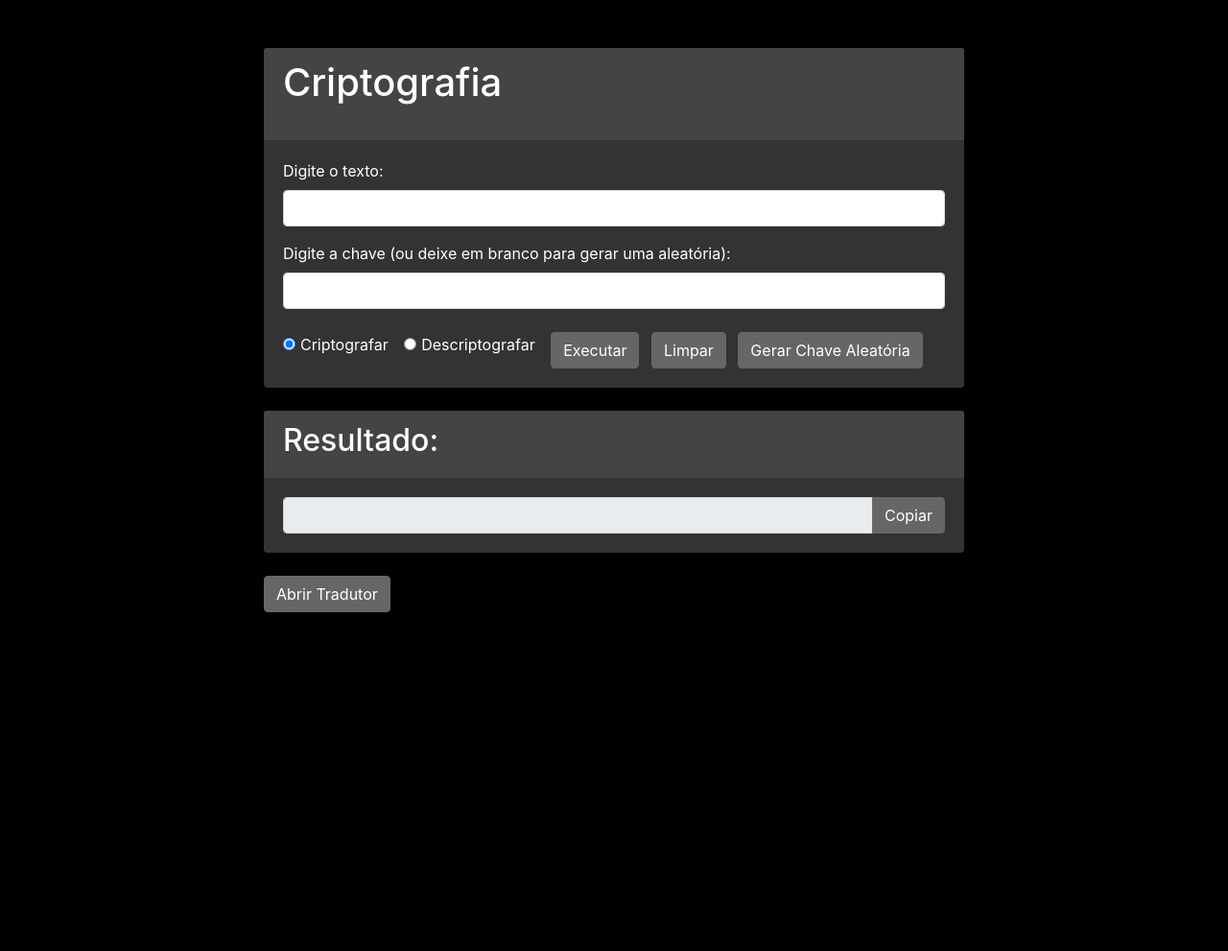
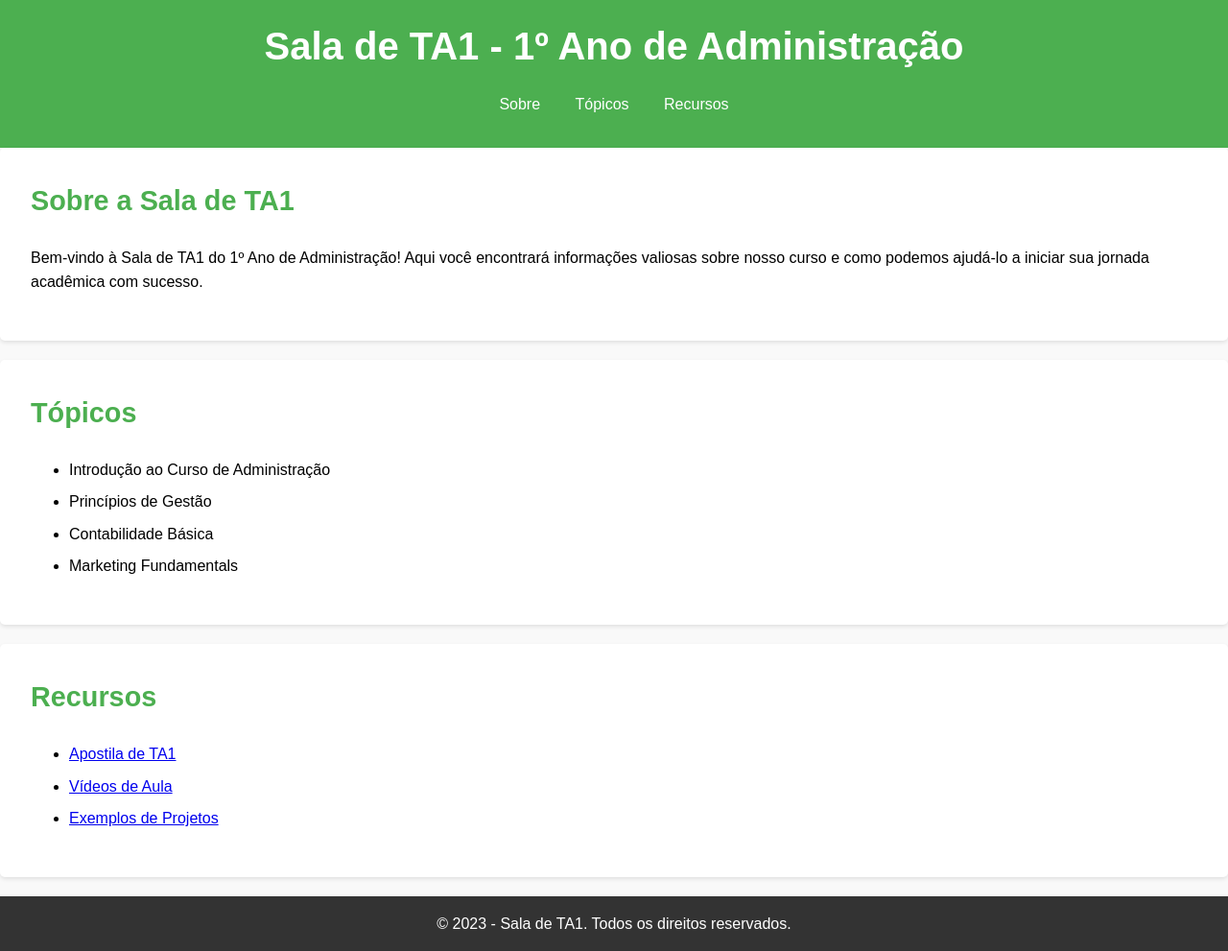
Before and after one commit to NiicolasAndrade/aaaa, a plain HTML site: page index.html in a window 1280 px wide. Shown: the whole page at 96% size. Before the commit the page ends 800 px from the top, so only its background shows below. Drawn offline with nearby package versions, Linux system fonts and the light colour scheme.

Commit message:
Atualizar o index.html

```diff
--- a/index.html
+++ b/index.html
@@ -1,196 +1,129 @@
 <!DOCTYPE html>
-<html>
+<html lang="pt-BR">
 <head>
-    <title>Criptografia</title>
-    <!-- Adicionando Bootstrap e jQuery para melhorar o estilo e o funcionamento do pop-up modal -->
-    <link rel="stylesheet" href="https://maxcdn.bootstrapcdn.com/bootstrap/4.5.2/css/bootstrap.min.css">
-    <script src="https://code.jquery.com/jquery-3.6.0.min.js"></script>
-    <script src="https://cdnjs.cloudflare.com/ajax/libs/popper.js/2.10.2/umd/popper.min.js"></script>
-    <script src="https://maxcdn.bootstrapcdn.com/bootstrap/4.5.2/js/bootstrap.min.js"></script>
+    <meta charset="UTF-8">
+    <meta name="viewport" content="width=device-width, initial-scale=1.0">
+    <title>Sala de TA1 - 1º Ano de Administração</title>
     <style>
         body {
-            background-color: #000;
-            color: #fff;
+            font-family: Arial, sans-serif;
+            line-height: 1.6;
+            margin: 0;
+            padding: 0;
+            background-color: #f9f9f9;
         }
 
-        .container {
-            margin-top: 50px;
+        header {
+            background-color: #4CAF50;
+            color: #fff;
+            text-align: center;
+            padding: 1rem;
         }
 
-        .card {
+        header h1 {
+            margin: 0;
+            font-size: 2.5rem;
+        }
+
+        header nav ul {
+            list-style: none;
+            padding: 0;
+            margin: 1rem 0;
+        }
+
+        header nav li {
+            display: inline-block;
+            margin: 0 1rem;
+        }
+
+        header nav a {
+            color: #fff;
+            text-decoration: none;
+        }
+
+        section {
+            padding: 2rem;
+            background-color: #fff;
+            box-shadow: 0 2px 4px rgba(0, 0, 0, 0.1);
+            border-radius: 5px;
+            margin-bottom: 20px;
+        }
+
+        section h2 {
+            margin-top: 0;
+            font-size: 1.8rem;
+            color: #4CAF50;
+        }
+
+        section p {
+            margin-bottom: 1rem;
+        }
+
+        section ul {
+            list-style: disc;
+            margin-left: 2rem;
+            padding-left: 0.5rem;
+        }
+
+        section li {
+            margin-bottom: 0.5rem;
+        }
+
+        footer {
             background-color: #333;
             color: #fff;
-            border: none;
+            text-align: center;
+            padding: 1rem;
         }
 
-        .card-header {
-            background-color: #444;
-            border-bottom: none;
-        }
-
-        .btn-primary,
-        .btn-secondary,
-        .btn-success {
-            background-color: #666;
-            border-color: #666;
-        }
-
-        .btn-primary:hover,
-        .btn-secondary:hover,
-        .btn-success:hover {
-            background-color: #555;
-            border-color: #555;
+        footer p {
+            margin: 0;
         }
     </style>
 </head>
 <body>
-    <div class="container">
-        <div class="row justify-content-center">
-            <div class="col-lg-8">
-                <div class="card">
-                    <div class="card-header">
-                        <h1 class="mb-4">Criptografia</h1>
-                    </div>
-                    <div class="card-body">
-                        <form>
-                            <div class="form-group">
-                                <label for="texto">Digite o texto:</label>
-                                <input type="text" class="form-control" id="texto" name="texto">
-                            </div>
-                            <div class="form-group">
-                                <label for="chave">Digite a chave (ou deixe em branco para gerar uma aleatória):</label>
-                                <input type="text" class="form-control" id="chave" name="chave">
-                            </div>
-                            <div class="form-check form-check-inline">
-                                <input class="form-check-input" type="radio" name="opcao" id="opcaoCriptografar" value="criptografar" checked>
-                                <label class="form-check-label" for="opcaoCriptografar">Criptografar</label>
-                            </div>
-                            <div class="form-check form-check-inline">
-                                <input class="form-check-input" type="radio" name="opcao" id="opcaoDescriptografar" value="descriptografar">
-                                <label class="form-check-label" for="opcaoDescriptografar">Descriptografar</label>
-                            </div>
-                            <button type="button" class="btn btn-primary mt-2 mr-2" onclick="executarOperacao()">Executar</button>
-                            <button type="button" class="btn btn-secondary mt-2" onclick="limparCampos()">Limpar</button>
-                            <button type="button" class="btn btn-success mt-2 ml-2" onclick="gerarChaveAleatoria()">Gerar Chave Aleatória</button>
-                        </form>
-                    </div>
-                </div>
-                <div class="card mt-4">
-                    <div class="card-header">
-                        <h2>Resultado:</h2>
-                    </div>
-                    <div class="card-body">
-                        <div class="input-group">
-                            <input type="text" class="form-control" id="resultado" readonly>
-                            <div class="input-group-append">
-                                <button class="btn btn-success" type="button" onclick="copiarTexto()">Copiar</button>
-                            </div>
-                        </div>
-                    </div>
-                </div>
-                <button type="button" class="btn btn-primary mt-4" data-toggle="modal" data-target="#tradutorModal">Abrir Tradutor</button>
-            </div>
-        </div>
-    </div>
+    <!-- Cabeçalho -->
+    <header>
+        <h1>Sala de TA1 - 1º Ano de Administração</h1>
+        <nav>
+            <ul>
+                <li><a href="#sobre">Sobre</a></li>
+                <li><a href="#topicos">Tópicos</a></li>
+                <li><a href="#recursos">Recursos</a></li>
+            </ul>
+        </nav>
+    </header>
 
-    <!-- Tradutor Modal -->
-    <div class="modal fade" id="tradutorModal" tabindex="-1" role="dialog" aria-labelledby="tradutorModalLabel" aria-hidden="true">
-        <div class="modal-dialog" role="document">
-            <div class="modal-content">
-                <div class="modal-header">
-                    <h5 class="modal-title" id="tradutorModalLabel">Tradutor de Alfabeto</h5>
-                    <button type="button" class="close" data-dismiss="modal" aria-label="Fechar">
-                        <span aria-hidden="true">&times;</span>
-                    </button>
-                </div>
-                <div class="modal-body">
-                    <div class="form-group">
-                        <label for="traducao">Digite o texto a ser traduzido:</label>
-                        <input type="text" class="form-control" id="traducao" name="traducao">
-                    </div>
-                    <button type="button" class="btn btn-primary mt-2" onclick="traduzirTexto()">Traduzir</button>
-                    <button type="button" class="btn btn-secondary mt-2" onclick="limparTraducao()">Limpar</button>
-                </div>
-            </div>
-        </div>
-    </div>
+    <!-- Sobre a sala -->
+    <section id="sobre">
+        <h2>Sobre a Sala de TA1</h2>
+        <p>Bem-vindo à Sala de TA1 do 1º Ano de Administração! Aqui você encontrará informações valiosas sobre nosso curso e como podemos ajudá-lo a iniciar sua jornada acadêmica com sucesso.</p>
+    </section>
 
-    <!-- Inclua o CryptoJS no seu projeto -->
-    <script src="https://cdnjs.cloudflare.com/ajax/libs/crypto-js/4.0.0/crypto-js.min.js"></script>
-    <script>
-        // Alfabeto personalizado para o tradutor
-        const alfabetoOriginal = 'abcdefghijklmnopqrstuvwxyzABCDEFGHIJKLMNOPQRSTUVWXYZ0123456789áàâãéèêíìîóòôõúùûçÁÀÂÃÉÈÊÍÌÎÓÒÔÕÚÙÛÇ!"#$%&\'()*+,-./:;<=>?@[\\]^_`{|}~';
-        const alfabetoTraduzido = 'zyxwvutsrqponmlkjihgfedcbaABCDEFGHIJKLMNOPQRSTUVWXYZ0123456789àáâãèéêìíîòóôõùúûçÁÀÂÃÉÈÊÍÌÎÓÒÔÕÚÙÛÇ!"#$%&\'()*+,-./:;<=>?@[\\]^_`{|}~';
+    <!-- Tópicos da sala -->
+    <section id="topicos">
+        <h2>Tópicos</h2>
+        <ul>
+            <li>Introdução ao Curso de Administração</li>
+            <li>Princípios de Gestão</li>
+            <li>Contabilidade Básica</li>
+            <li>Marketing Fundamentals</li>
+        </ul>
+    </section>
 
-        function executarOperacao() {
-            const texto = document.getElementById('texto').value;
-            let chave = document.getElementById('chave').value;
-            const opcao = document.querySelector('input[name="opcao"]:checked').value;
-            let resultado;
+    <!-- Recursos úteis -->
+    <section id="recursos">
+        <h2>Recursos</h2>
+        <ul>
+            <li><a href="link_para_recurso1">Apostila de TA1</a></li>
+            <li><a href="link_para_recurso2">Vídeos de Aula</a></li>
+            <li><a href="link_para_recurso3">Exemplos de Projetos</a></li>
+        </ul>
+    </section>
 
-            if (!texto || (!chave && opcao === 'criptografar')) {
-                alert('Digite o texto e a chave!');
-                return;
-            }
-
-            if (opcao === 'criptografar') {
-                if (!chave) {
-                    alert('Digite uma chave para criptografar!');
-                    return;
-                }
-                resultado = CryptoJS.AES.encrypt(texto, chave).toString();
-            } else if (opcao === 'descriptografar') {
-                if (!chave) {
-                    alert('Digite a chave para descriptografar!');
-                    return;
-                }
-                const bytesDescriptografados = CryptoJS.AES.decrypt(texto, chave);
-                resultado = bytesDescriptografados.toString(CryptoJS.enc.Utf8);
-            }
-
-            document.getElementById('resultado').value = resultado;
-        }
-
-        function copiarTexto() {
-            const resultado = document.getElementById('resultado');
-            resultado.select();
-            resultado.setSelectionRange(0, 99999);
-            document.execCommand('copy');
-            alert('Texto copiado para a área de transferência!');
-        }
-
-        function limparCampos() {
-            document.getElementById('texto').value = '';
-            document.getElementById('chave').value = '';
-            document.getElementById('resultado').value = '';
-        }
-
-        function gerarChaveAleatoria() {
-            const chaveAleatoria = CryptoJS.lib.WordArray.random(16).toString();
-            document.getElementById('chave').value = chaveAleatoria;
-        }
-
-        function traduzirTexto() {
-            const texto = document.getElementById('traducao').value;
-            let textoTraduzido = '';
-
-            for (let i = 0; i < texto.length; i++) {
-                const char = texto[i];
-                const index = alfabetoOriginal.indexOf(char);
-
-                if (index !== -1) {
-                    textoTraduzido += alfabetoTraduzido[index];
-                } else {
-                    textoTraduzido += char;
-                }
-            }
-
-            document.getElementById('traducao').value = textoTraduzido;
-        }
-
-        function limparTraducao() {
-            document.getElementById('traducao').value = '';
-        }
-    </script>
+    <!-- Rodapé -->
+    <footer>
+        <p>© 2023 - Sala de TA1. Todos os direitos reservados.</p>
+    </footer>
 </body>
 </html>
```
